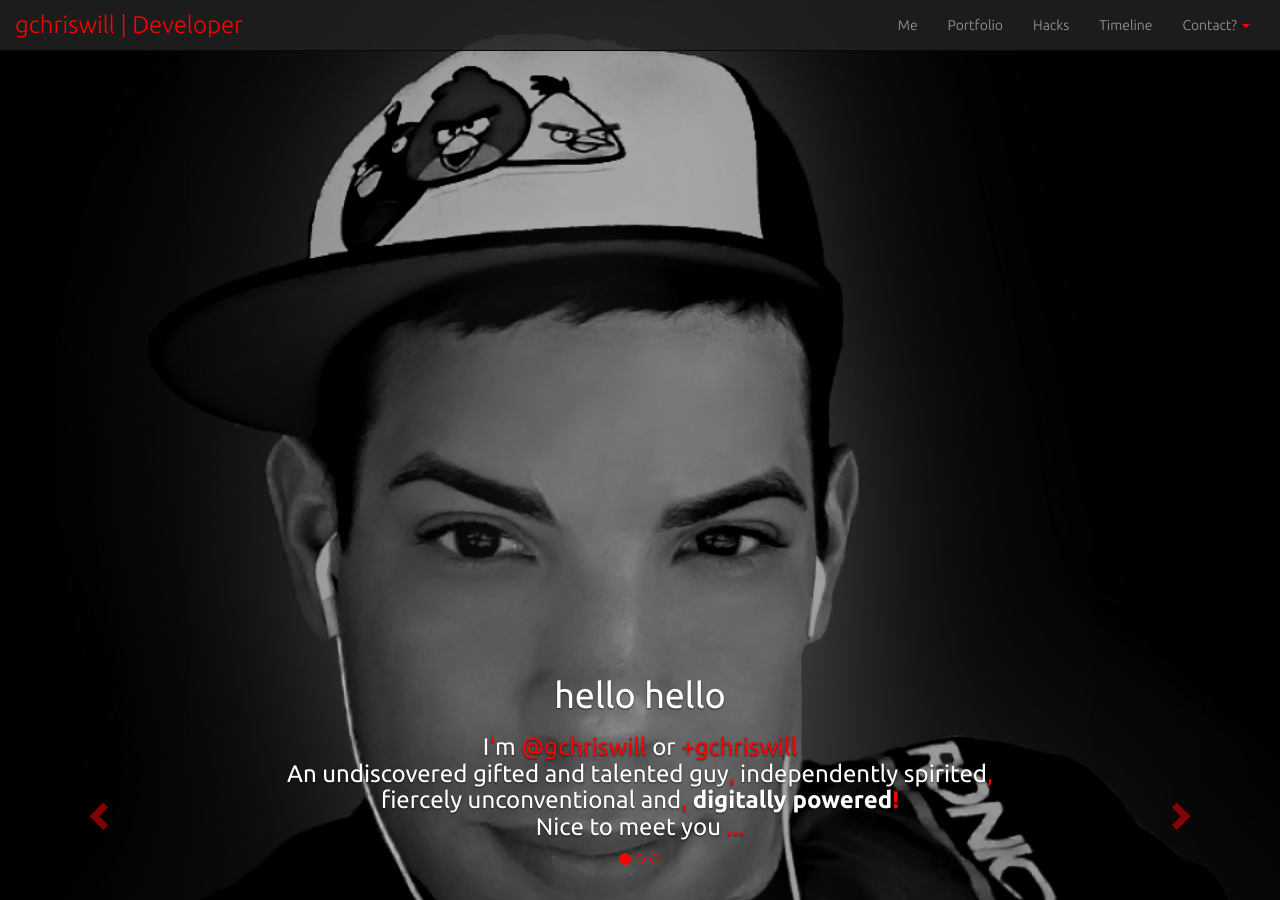
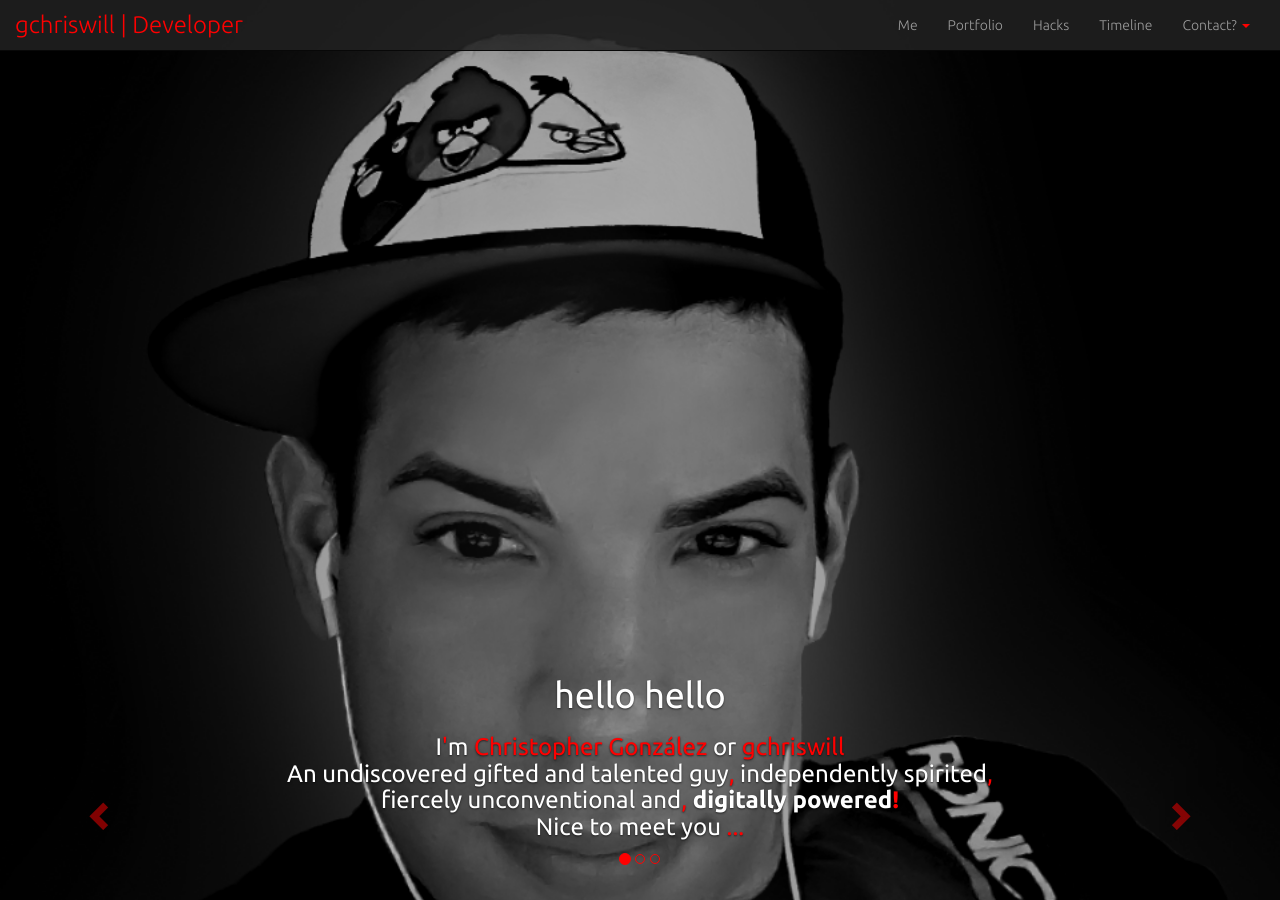
Before and after one commit to gchriswill/gchriswill.github.io, a Jekyll site: the page built from index.html, in a window 1280 px wide. Built offline with Jekyll 4.4.1, drawn with Linux system fonts in a browser that asks for light colours; nearby versions of some CDN libraries; Markdown is read by kramdown in place of the engine named in the settings.

Commit message:
testing links in mobile 2

```diff
--- a/index.html
+++ b/index.html
@@ -36,7 +36,7 @@ title: Me
 
 				<h1 class="hidden-xs textAnimation_1i1">hello hello</h1>
 
-				<h3 class="hidden-xs textAnimation_1i2" itemprop="description" >I<span class="red_punctuation">'</span>m <a class="twitter_link" itemprop="nickname" href="https://twitter.com/gchriswill" >@gchriswill</a> or <a class="twitter_link" itemprop="name" href="https://plus.google.com/u/0/103403313099983008189?rel=author">+gchriswill</a><br>An undiscovered gifted and talented guy<span class="red_punctuation">,</span> independently spirited<span class="red_punctuation">,</span> fiercely unconventional and<span class="red_punctuation">,</span> <strong>digitally powered<span class="red_punctuation">!</span></strong><br>Nice to meet you<span class="red_punctuation"> ...</span></h3>
+				<h3 class="hidden-xs textAnimation_1i2" itemprop="description" >I<span class="red_punctuation">'</span>m <a class="twitter_link" itemprop="name" href="https://plus.google.com/u/0/103403313099983008189?rel=author" >Christopher González</a> or <a class="twitter_link" itemprop="nickname" href="https://twitter.com/gchriswill">gchriswill</a><br>An undiscovered gifted and talented guy<span class="red_punctuation">,</span> independently spirited<span class="red_punctuation">,</span> fiercely unconventional and<span class="red_punctuation">,</span> <strong>digitally powered<span class="red_punctuation">!</span></strong><br>Nice to meet you<span class="red_punctuation"> ...</span></h3>
 
 			</div>
 
```
